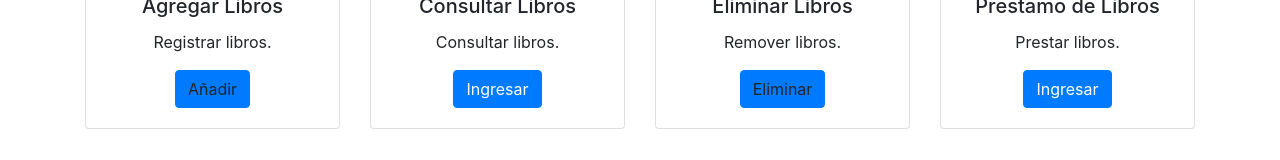
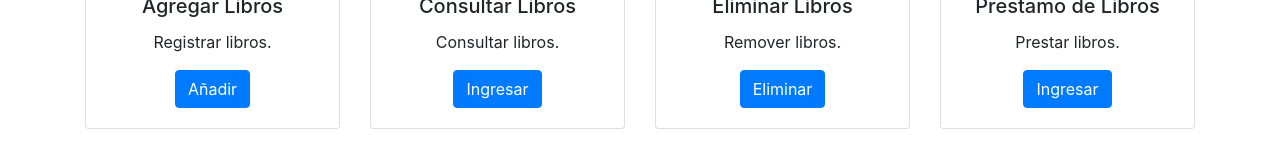
Before and after one commit to DanielParra05/grupo1-front, an Angular app: page /home in a window 1280 px wide. Shown: the part 360-520 px from the top of the page. Built offline with nearby package versions, Linux system fonts and the light colour scheme.

Commit message:
Se cambian colores de fuente en botones de menú principal

```diff
--- a/src/app/home/home.component.css
+++ b/src/app/home/home.component.css
@@ -0,0 +1 @@
+#font { color: #ffffff; }
--- a/src/app/home/home.component.html
+++ b/src/app/home/home.component.html
@@ -9,7 +9,7 @@
                     <div class="card-body">
                         <h5 class="card-title">Agregar Libros</h5>
                         <p class="card-text">Registrar libros.</p>
-                        <a (click)="abrirModal()" class="btn btn-primary">Añadir</a>
+                        <a id="font" (click)="abrirModal()" class="btn btn-primary">Añadir</a>
                     </div>
                 </div>
             </div>
@@ -19,7 +19,7 @@
                     <div class="card-body">
                         <h5 class="card-title">Consultar Libros</h5>
                         <p class="card-text">Consultar libros.</p>
-                        <a href="/booksquery" class="btn btn-primary">Ingresar</a>
+                        <a id="font" href="/booksquery" class="btn btn-primary">Ingresar</a>
                     </div>
                 </div>
             </div>
@@ -29,7 +29,7 @@
                     <div class="card-body">
                         <h5 class="card-title">Eliminar Libros</h5>
                         <p class="card-text">Remover libros.</p>
-                        <a (click)="abrirModalEliminar()" class="btn btn-primary">Eliminar</a>
+                        <a id="font" (click)="abrirModalEliminar()" class="btn btn-primary">Eliminar</a>
                     </div>
                 </div>
             </div>
@@ -39,7 +39,7 @@
                     <div class="card-body">
                         <h5 class="card-title">Prestamo de Libros</h5>
                         <p class="card-text">Prestar libros.</p>
-                        <a href="/createloan" class="btn btn-primary">Ingresar</a>
+                        <a id="font" href="/createloan" class="btn btn-primary">Ingresar</a>
                     </div>
                 </div>
             </div>
```
